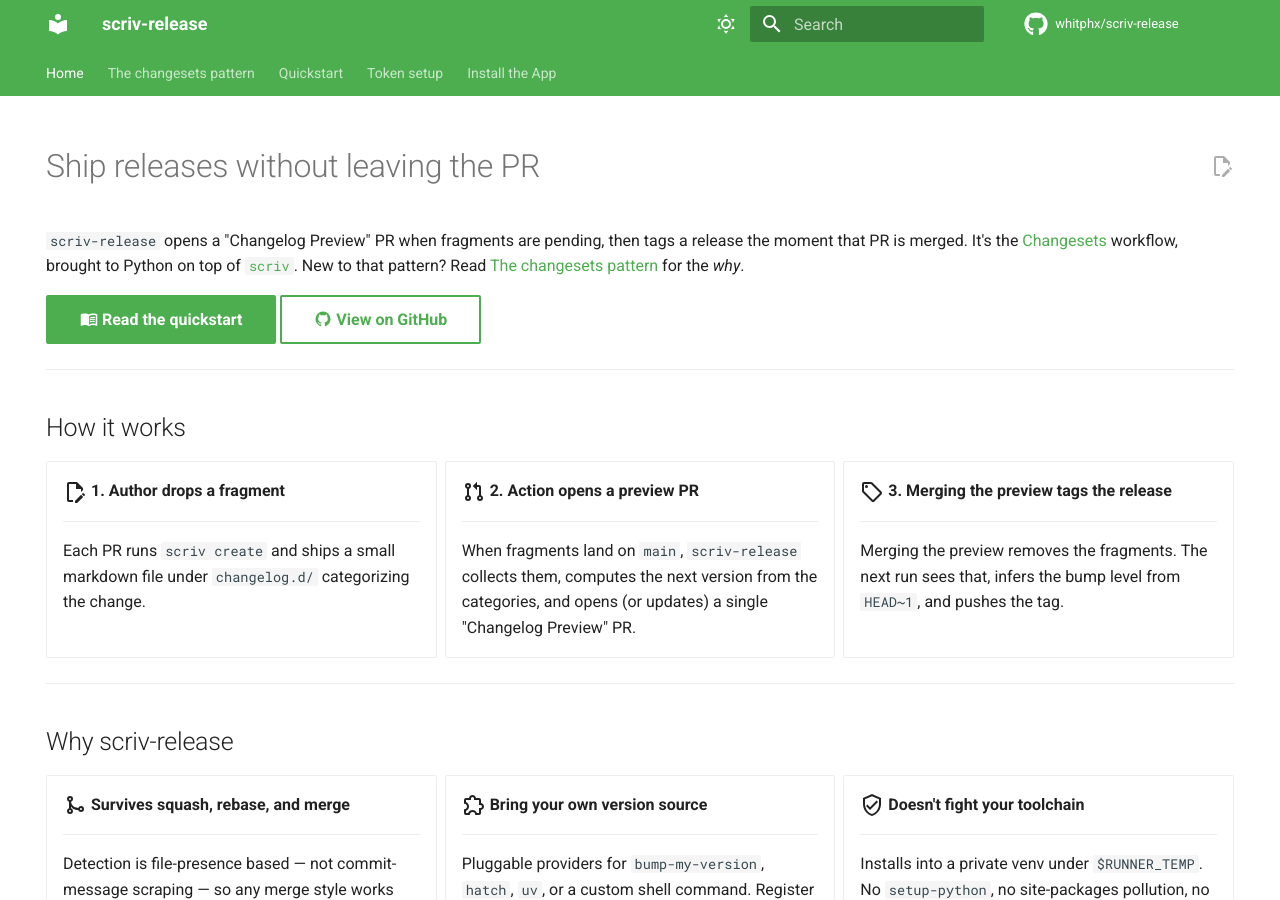
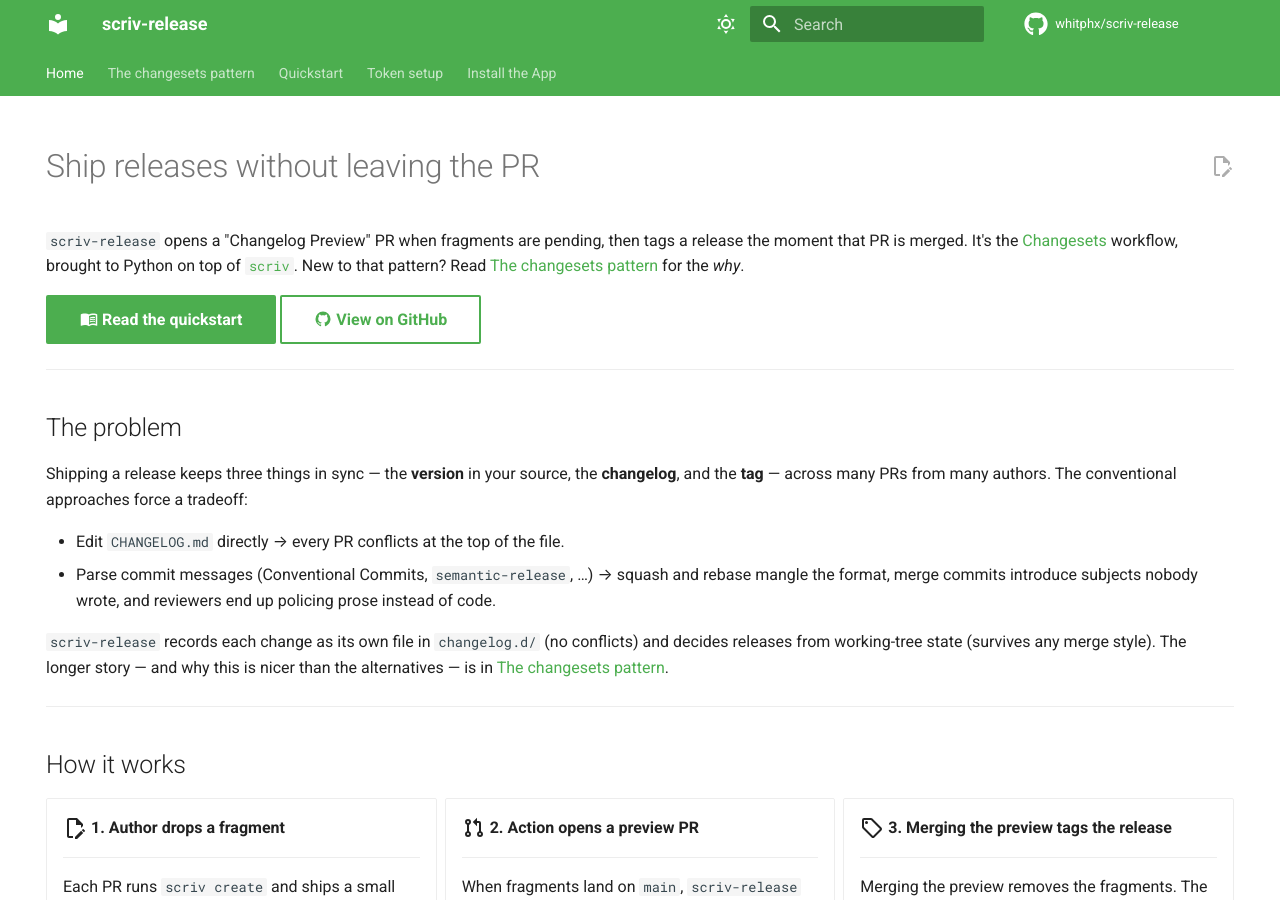
Before and after one commit to whitphx/scriv-release, an MkDocs documentation site: the page built from docs/index.md, in a window 1280 px wide and 900 px high. Built offline with MkDocs 1.6.1 and Material for MkDocs 9.7.7, drawn with Linux system fonts in a browser that asks for light colours; comment, search, counter and statistics services are not loaded.

Commit message:
docs(landing): add a "The problem" section above "How it works"
A first-time visitor lands on the page asking "but why do I care?"
before "what does it do?" Front-load the pain — version/changelog/tag
coordination across many PRs, and the two conventional escape hatches
(direct CHANGELOG edits → conflicts; commit-message parsing → squash/
rebase mangling) — so the rest of the page reads as the solution to
something concrete. Links to docs/changesets.md for the longer story.

```diff
--- a/docs/index.md
+++ b/docs/index.md
@@ -13,6 +13,17 @@
 
 [:material-book-open-variant: Read the quickstart](quickstart.md){ .md-button .md-button--primary }
 [:material-github: View on GitHub](https://github.com/whitphx/scriv-release){ .md-button }
+
+---
+
+## The problem
+
+Shipping a release keeps three things in sync — the **version** in your source, the **changelog**, and the **tag** — across many PRs from many authors. The conventional approaches force a tradeoff:
+
+- Edit `CHANGELOG.md` directly → every PR conflicts at the top of the file.
+- Parse commit messages (Conventional Commits, `semantic-release`, …) → squash and rebase mangle the format, merge commits introduce subjects nobody wrote, and reviewers end up policing prose instead of code.
+
+`scriv-release` records each change as its own file in `changelog.d/` (no conflicts) and decides releases from working-tree state (survives any merge style). The longer story — and why this is nicer than the alternatives — is in [The changesets pattern](changesets.md).
 
 ---
 
```
